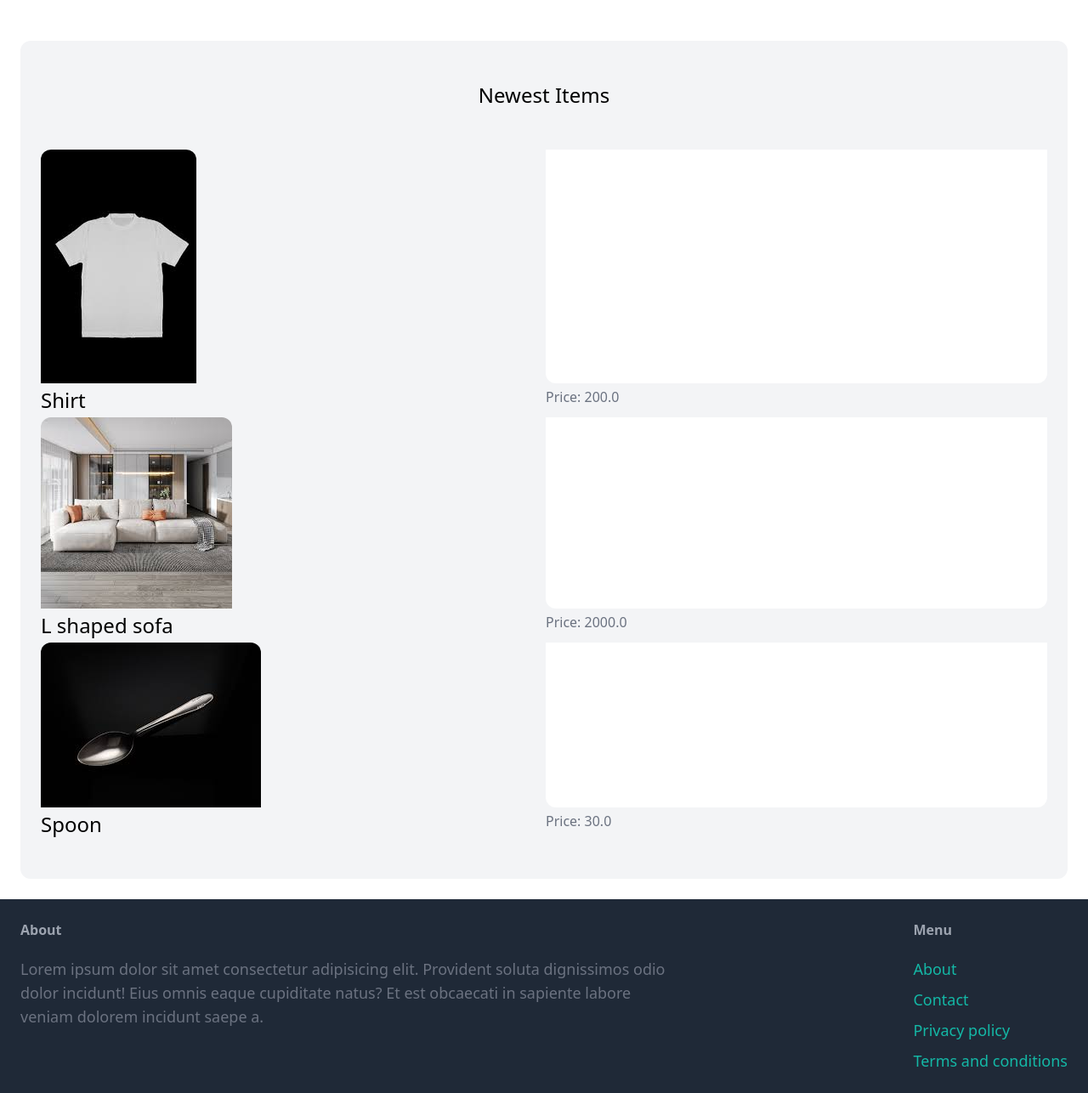
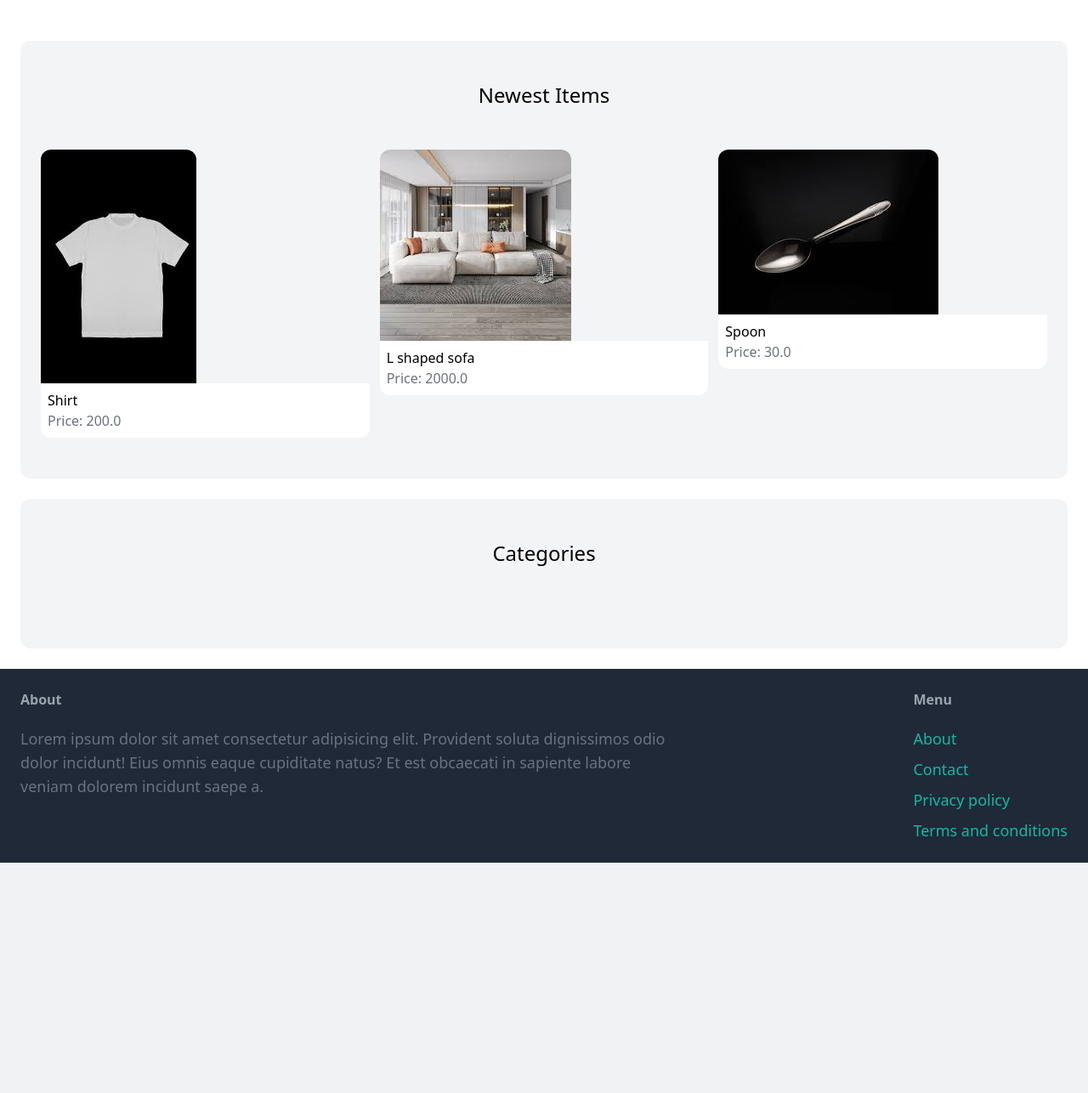
Before and after one commit to ttwange/MarketPlace, a Django app: page / in a window 1280 px wide. Shown: the part 77-1363 px from the top of the page at 85% size. After the commit the page ends 1092 px from the top, so only its background shows below. Run offline with Django 4.2, Linux system fonts and the light colour scheme; data comes from the database, SQL or seed files in the repository; both versions use the stored data as it was after the commit; some libraries are stand-ins or nearby versions.

Commit message:
Made some changes

```diff
--- a/core/templates/core/index.html
+++ b/core/templates/core/index.html
@@ -3,18 +3,35 @@
 {% block content %}
  <div class="mt-6 px-6 py-12 bg-gray-100 rounded-xl">
   <h2 class="mb-12 text-2xl text-center">Newest Items</h2>
-  <div class="grid grid-cols-2 gap-1">
-    {% for item in items%}
+    <div class="grid grid-cols-3 gap-3">
+      {% for item in items %}
       <div>
             <a href="#">
+              <div>
                 <img src="{{ item.image.url }}" class="rounded-t-xl">
+              </div>
+              <div class="p-2 bg-white rounded-b-xl">
+                  <h2 class="text-1xl">{{ item.name }}</h2>
+                  <p class="text-gray-500">Price: {{item.price}}</p>
+              </div>
             </a>
         </div>
-    <div class="p-6 bg-white rounded-b-xl"></div>
-    <h2 class="text-2xl">{{ item.name }}</h2>
-    <p class="text-gray-500"> Price: {{item.price}}</p>
       {% endfor %}
     </div>
  </div>
-
+ <div class="mt-6 px-6 py-12 bg-gray-100 rounded-xl">
+  <h2 class="mb-12 text-2xl text-center">Categories</h2>
+    <div class="grid grid-cols-3 gap-3">
+      {% for category in Categories %}
+      <div>
+            <a href="#">
+              <div class="p-2 bg-white rounded-b-xl">
+                  <h2 class="text-1xl">{{ item.name }}</h2>
+                  <p class="text-gray-500">Price: {{item.price}}</p>
+              </div>
+            </a>
+        </div>
+      {% endfor %}
+    </div>
+ </div>
 {% endblock %}
--- a/puddle/urls.py
+++ b/puddle/urls.py
@@ -1,25 +1,10 @@
-"""
-URL configuration for puddle project.
-
-The `urlpatterns` list routes URLs to views. For more information please see:
-    https://docs.djangoproject.com/en/4.2/topics/http/urls/
-Examples:
-Function views
-    1. Add an import:  from my_app import views
-    2. Add a URL to urlpatterns:  path('', views.home, name='home')
-Class-based views
-    1. Add an import:  from other_app.views import Home
-    2. Add a URL to urlpatterns:  path('', Home.as_view(), name='home')
-Including another URLconf
-    1. Import the include() function: from django.urls import include, path
-    2. Add a URL to urlpatterns:  path('blog/', include('blog.urls'))
-"""
 from django.contrib import admin
 from django.urls import path
 from core.views import index, contact
-
+from django.conf import settings
+from django.conf.urls.static import static
 urlpatterns = [
     path('admin/', admin.site.urls),
     path('', index, name='index'),
     path('contact/',contact,name="contact")
-]
+] +static(settings.MEDIA_URL, document_root=settings.MEDIA_ROOT)
```
Also changed, not shown: db.sqlite3, media/item_images/shirt.jpg (added), media/item_images/spoon_au4EeGd.jpg (added). Lines whose indentation alone changed are shown as unchanged.
